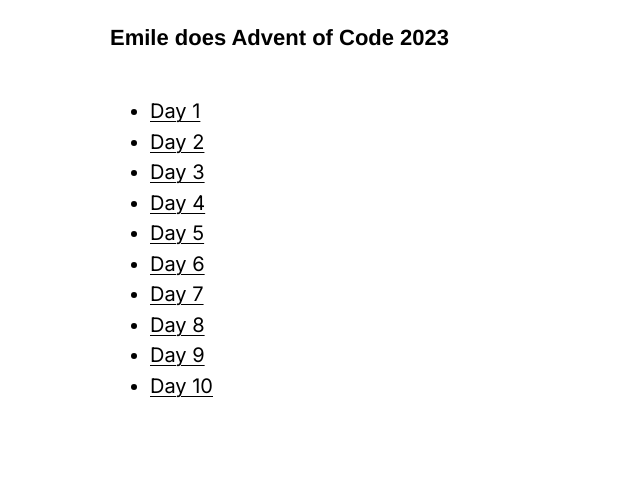
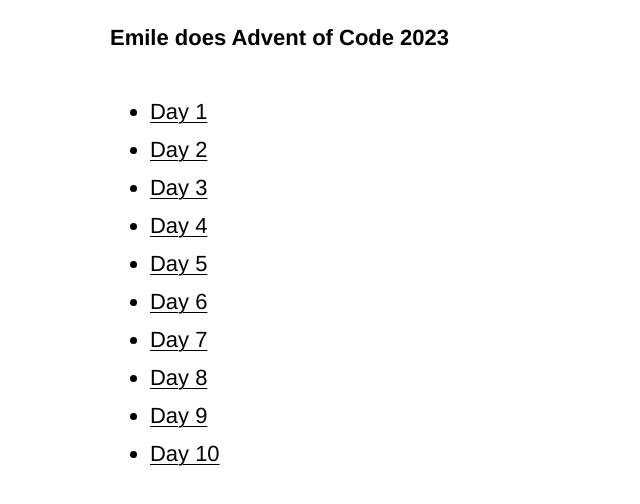
Before and after one commit to emile-hj/adventofcode2023, a Next.js app: page / in a window 1280 px wide. Shown: the top 504 px of the page, without its empty margins (0-640 px from the left). Built offline with nearby package versions, Linux system fonts and the light colour scheme.

Commit message:
add to blog

```diff
--- a/app/day1/page.jsx
+++ b/app/day1/page.jsx
@@ -1131,7 +1131,7 @@
         />
         <p>Gabo sent over this Advent of Code thing and I instantly got pulled in and enjoyed solving this. It seems like a great way to practise and learn more which is fun.</p>
         <p>I haven't been doing much of this kind of coding recently so I think I was slower to get into this than I am now (writing this in retrospect on day 6).</p>
-        <p>Part two was more confusing because I originally thought about comparing actual numbers with real numbers whilst analysing their character positions, but soon realised I could just replace the written numbers with actual numbers. Had some issues with that because I missed one of the combined word combinations and didn't find it for ages.</p>
+        <p>Part two was more confusing because I originally thought about comparing written numbers with actual numbers whilst analysing their character positions, but soon realised I could just replace the written numbers with actual numbers. Had some issues with that because I missed one of the combined word combinations and didn't find it for ages.</p>
         <CodeBlock
           codeToShow={codeToShowOnPage}
         />
--- a/app/day5/page.jsx
+++ b/app/day5/page.jsx
@@ -644,7 +644,7 @@
         />
         <p>Part one was the most medative thing I have done all day…</p>
         <p>Then I got to part two. It turns out that I got a working solution very quickly, but I was unable to run it to get an answer in a reasonable time. I spent a long time trying to run the code to get an answer. This is the first time that I have had to consider computational time in programming as I'm usually just doing web stuff that doesn't require it. so that's a bit of an eye opener and has got me thinking differently, for example planning whether to store data or continue operating with it on the fly.</p>
-        <p>Please note: running part 2 in browser will probably crash it. I ended up running the code directly with Node.js and it took 1 hour to compute the answer, checking a total of: 2,855,550,144 seeds.</p>
+        <p>Please note: running part two in browser will probably crash it. I ended up running the code directly with Node.js and it took 1 hour to compute the answer, checking a total of: 2,855,550,144 seeds.</p>
 
         <CodeBlock
           codeToShow={codeToShowOnPage}
--- a/app/day8/page.jsx
+++ b/app/day8/page.jsx
@@ -1178,7 +1178,8 @@
           puzzleLink='https://adventofcode.com/2023/day/8'
         />
 
-        <p>Part one done, but I have been having trouble solving part 2. With my original, brute force, method of stepping every ghost through its path of positions until they reach synchronisation, I was able to get the answer with the test input. However I realised that the compute time with the real input is too long. I can't get an answer.</p>
+        <p>Part one done in a reasonable amount of time, and I showed Tim how I'd done it and mentioned how I'm having a bit of trouble with recursive loops, bugs and stuff. He showed me Wallaby.js and Quokka.js, recommending them for immediate test running in the editor to quickly get test results and find failure points. Wallaby looked the most useful to me, although I am yet to write a test. I would like to learn more about this.</p>
+        <p>Working on part two the following day, I have been having trouble solving it. With my original, brute force, method of stepping every ghost through its path of positions until they reach synchronisation, I was able to get the answer with the test input. However I realised that the compute time with the real input is too long. I can't get an answer.</p>
         <p>I actually left it computing last night whilst I went out, and at dinner, Tim, Gabo and I had a really interesting chat about AoC in general and these kind of problems where the compute time of the linear/brute force method is too slow, and how various patterns can essentially be compressed to reduce the amount of cycles that must be performed. When I got back home, it was still computing, and I realised I needed a better solution.</p>
         <p>I've had a look online for better ways to approach this and see people have mentioned that each ghost reaches a certain point where it starts looping, and we can count the amount of steps to reach the loop point. There are people talking about finding the LCM (lowest common multiple) of the loop-point step number, and someone else talking about Chinese Remainder Theorem. I haven't been able to solve this yet but will try and come back to it.</p>
 
--- a/app/page.js
+++ b/app/page.js
@@ -10,7 +10,7 @@
     <main>
       <div>
         <h1 className="visually-hidden">Days</h1>
-        <nav>
+        <nav className="dayList">
           <ul>
             <li>
               <Link href="day1">Day 1</Link>
--- /dev/null
+++ b/scss/03_components/_dayList.scss
@@ -0,0 +1,9 @@
+.dayList {
+  @include typeStyle(body,large);
+
+  li {
+    margin:{
+      bottom:0.25em;
+    }
+  }
+}
--- a/scss/global.scss
+++ b/scss/global.scss
@@ -21,17 +21,17 @@
 @import './03_components/nav__highlight';
 // @import './03_components/breadcrumbs';
 @import './03_components/tags';
-@import './03_components/listCard';
-@import './03_components/footer';
-@import './03_components/sidebar';
+// @import './03_components/listCard';
+@import './03_components/dayList';
+// @import './03_components/footer';
+// @import './03_components/sidebar';
 // @import './03_components/carousel';
 // @import './03_components/paragraph';
-@import './03_components/pagination';
+// @import './03_components/pagination';
 // @import './03_components/socialLinks';
 
-@import './03_components/cookieMessage';
+// @import './03_components/cookieMessage';
 @import './03_components/skipLinks';
-@import './03_components/drupalAdminTabs';
 
 
 
```
